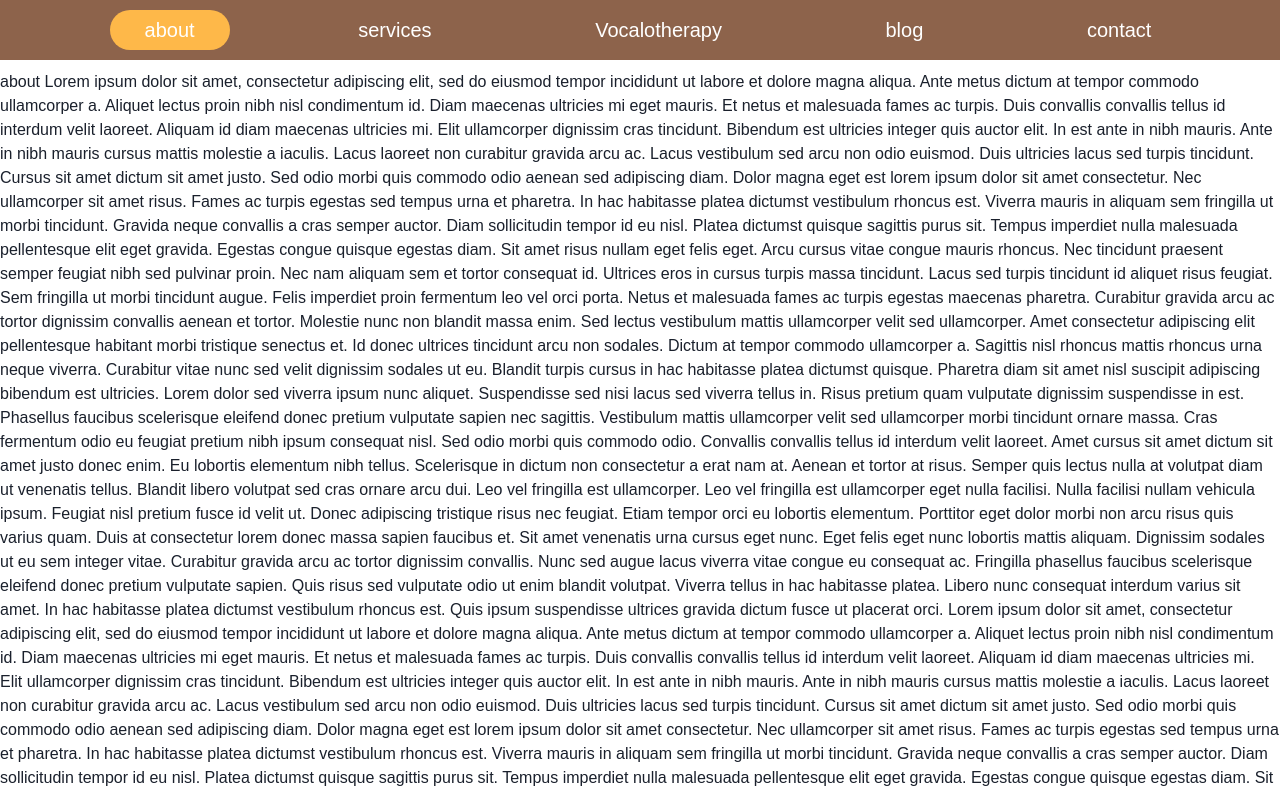
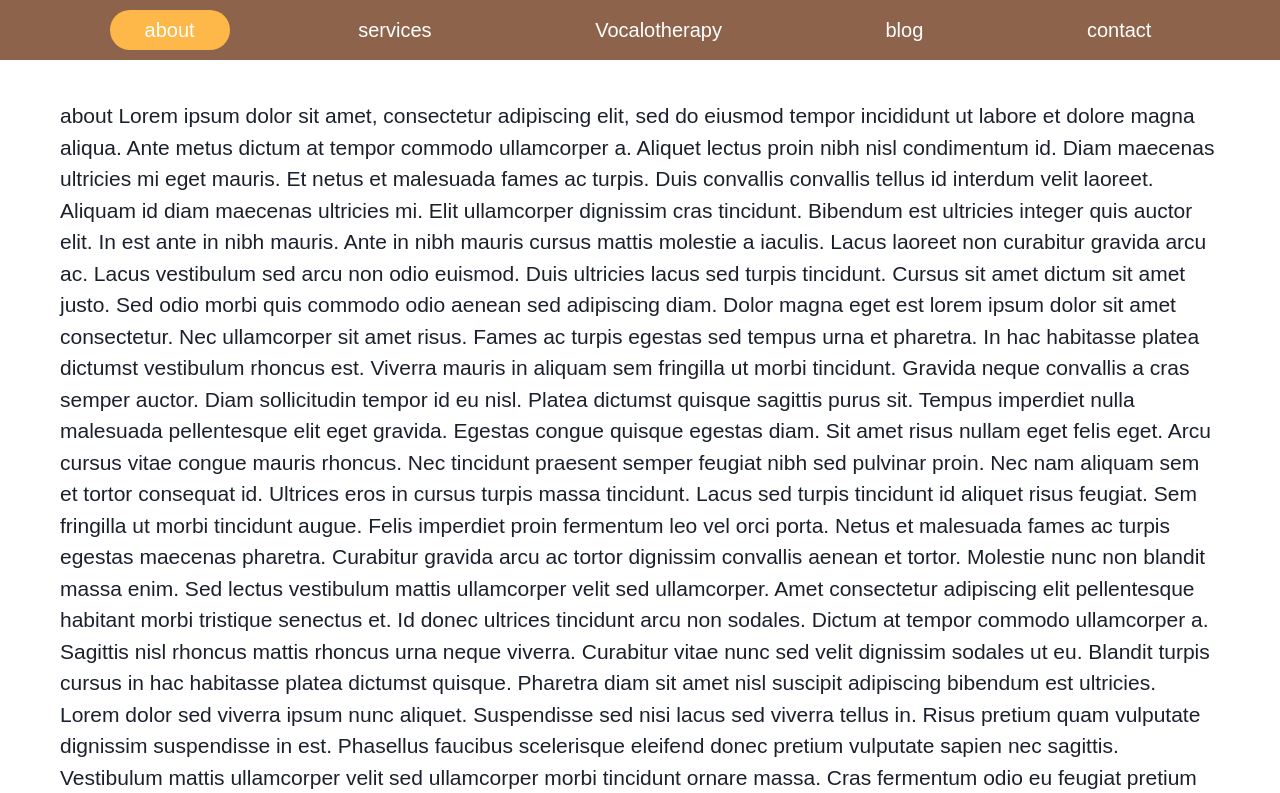
Before and after one commit to AlexIgn88/vocalotherapy, a Next.js app: page /about in a window 1280 px wide. Shown: the top 793 px of the page. Built offline with nearby package versions, Linux system fonts and the light colour scheme.

Commit message:
displayParameters

```diff
--- a/components/Layout.js
+++ b/components/Layout.js
@@ -1,13 +1,18 @@
 import Header from '../components/Header.js';
 import Footer from '../components/Footer.js';
-// import { textFontSize } from '../displayParameters/fontParameters';
+import { Box } from '@chakra-ui/react';
+import { textFontSize } from '../displayParameters/fontParameters';
 
 export default function Layout({ children }) {
 
     return <>
         <Header />
         <main>
-            {children}
+            <Box
+                fontSize={textFontSize}
+            >
+                {children}
+            </Box>
         </main>
         <Footer />
     </>
--- a/components/Navbar.js
+++ b/components/Navbar.js
@@ -47,8 +47,10 @@ export default function Navbar() {
                 >
                     <DrawerOverlay />
                     <DrawerContent>
-                        <DrawerCloseButton />
-
+                        <DrawerCloseButton
+                        position={'absolute'}
+                        left={'10px'}
+                        />
                         <DrawerBody
                             background={'#8d634b'}
                         >
--- /dev/null
+++ b/displayParameters/flexParameters.ts
@@ -0,0 +1,15 @@
+import { valieForBreakpoints } from '../datatypes/types';
+import getBreakpointsParamInArray from '../includes/getBreakpointsParamInArray';
+
+// // These are the default Chakra UI breakpoints
+// const breakpoints = {
+//     sm: '30em', // 480px
+//     md: '48em', // 768px
+//     lg: '62em', // 992px
+//     xl: '80em', // 1280px
+//     '2xl': '96em', // 1536px
+//   }
+
+export const flexDirection: valieForBreakpoints = { base: 'column', lg: 'row' };
+
+export const flexDirectionInArray = getBreakpointsParamInArray(Object.values(flexDirection));
--- /dev/null
+++ b/displayParameters/fontParameters.ts
@@ -0,0 +1,50 @@
+import { breakpointsArrType } from '../datatypes/types';
+import { valueArrType } from '../datatypes/types';
+import { valieForBreakpoints } from '../datatypes/types';
+import { getBreakpointsParamInObject } from '../includes/arraysToObject';
+import getBreakpointsParamInArray from '../includes/getBreakpointsParamInArray';
+
+// // These are the default Chakra UI breakpoints
+// const breakpoints = {
+//     sm: '30em', // 480px
+//     md: '48em', // 768px
+//     lg: '62em', // 992px
+//     xl: '80em', // 1280px
+//     '2xl': '96em', // 1536px
+//   }
+
+//Исходные данные: массив брейк-пойнтов и значение размера стандартного для mobile first (минимального) шрифта
+const breakpointsArr: breakpointsArrType = ['base', '2xl', 'xl', 'lg', 'md', 'sm'];
+const minTextFontSizeValue: number = 14;
+
+//чтобы изменить соотношение уменьшения шрифтов в зависимости от размера экрана, можно поменять тут цифры
+const textFontSizeValueArr: valueArrType = [
+    minTextFontSizeValue,
+    minTextFontSizeValue + 8,
+    minTextFontSizeValue + 7,
+    minTextFontSizeValue + 6,
+    minTextFontSizeValue + 5,
+    minTextFontSizeValue + 2
+];
+//пример:    export const textFontSize: valieForBreakpoints = { base: '16px', '2xl': '24px', xl: '23px', lg: '22px', md: '21px', sm: '18px' };
+//Создаем объект со ключами-брейк-пойнтами и значениями-размерами шрифтов чтобы передать в компоненты Chakra UI
+export const textFontSize: valieForBreakpoints = getBreakpointsParamInObject(breakpointsArr, textFontSizeValueArr);
+export const textFontSizeArray = getBreakpointsParamInArray(Object.values(textFontSize));
+
+const h1HeadersFontSizeValueArr: valueArrType = textFontSizeValueArr.map(FontSize => (FontSize + 10));
+export const h1HeadersFontSize: valieForBreakpoints = getBreakpointsParamInObject(breakpointsArr, h1HeadersFontSizeValueArr);
+export const h1HeadersFontSizeInArray = getBreakpointsParamInArray(Object.values(h1HeadersFontSize));
+
+const h2HeadersFontSizeValueArr: valueArrType = textFontSizeValueArr.map(FontSize => (FontSize + 4));
+export const h2HeadersFontSize: valieForBreakpoints = getBreakpointsParamInObject(breakpointsArr, h2HeadersFontSizeValueArr);
+export const h2HeadersFontSizeInArray = getBreakpointsParamInArray(Object.values(h2HeadersFontSize));
+
+const h3HeadersFontSizeValueArr: valueArrType = textFontSizeValueArr.map(FontSize => (FontSize + 2));
+export const h3HeadersFontSize: valieForBreakpoints = getBreakpointsParamInObject(breakpointsArr, h3HeadersFontSizeValueArr);
+export const h3HeadersFontSizeInArray = getBreakpointsParamInArray(Object.values(h3HeadersFontSize));
+
+const h4HeadersFontSizeValueArr: valueArrType = textFontSizeValueArr.map(FontSize => (FontSize + 1));
+export const h4HeadersFontSize: valieForBreakpoints = getBreakpointsParamInObject(breakpointsArr, h4HeadersFontSizeValueArr);
+export const h4HeadersFontSizeInArray = getBreakpointsParamInArray(Object.values(h4HeadersFontSize));
+
+//h5, h6 пока не задействованы в данном проекте
--- /dev/null
+++ b/displayParameters/marginParameters.ts
@@ -0,0 +1,36 @@
+import { breakpointsArrType } from '../datatypes/types';
+import { valueArrType } from '../datatypes/types';
+import { valieForBreakpoints } from '../datatypes/types';
+import { getBreakpointsParamInObject } from '../includes/arraysToObject';
+import getBreakpointsParamInArray from '../includes/getBreakpointsParamInArray';
+
+// // These are the default Chakra UI breakpoints
+// const breakpoints = {
+//     sm: '30em', // 480px
+//     md: '48em', // 768px
+//     lg: '62em', // 992px
+//     xl: '80em', // 1280px
+//     '2xl': '96em', // 1536px
+//   }
+
+const breakpointsArr: breakpointsArrType = ['base', '2xl', 'xl', 'lg', 'md', 'sm'];
+const minMarginValue: number = 30;
+
+const marginValueArr: valueArrType = [
+    minMarginValue,
+    minMarginValue * 2,
+    minMarginValue * 2,
+    minMarginValue * 2,
+    minMarginValue * 2,
+    minMarginValue * 1.5
+];
+
+// export const marginParameters: valieForBreakpoints = { base: '20px', '2xl': '60px', xl: '50px', lg: '50px', md: '40px', sm: '30px' };
+export const marginParameters: valieForBreakpoints = getBreakpointsParamInObject(breakpointsArr, marginValueArr);
+
+//например  ['0em', '30em', '48em', '62em', '80em', '96em'] элементы массива идут по возрастанию
+export const marginParametersInArray = getBreakpointsParamInArray(Object.values(marginParameters));
+
+const halfMarginValueArr: valueArrType = marginValueArr.map(margin => (margin / 2));
+export const halfMarginParameters: valieForBreakpoints = getBreakpointsParamInObject(breakpointsArr, halfMarginValueArr);
+export const halfMarginParametersInArray = getBreakpointsParamInArray(Object.values(halfMarginParameters));
--- /dev/null
+++ b/includes/arraysToObject.ts
@@ -0,0 +1,17 @@
+import { breakpointsArrType } from '../datatypes/types';
+import { valueArrType } from '../datatypes/types';
+import { valieForBreakpoints } from '../datatypes/types';
+
+export function getBreakpointsParamInObject(keys: breakpointsArrType, values: valueArrType): valieForBreakpoints {
+    const valuesArrWithPX = values.map(value => value + 'px');
+    return arraysToObject(keys, valuesArrWithPX);
+}
+
+export default function arraysToObject(keys: any[], values: any[]): any {
+    const obj: any = {};
+
+    for (let i = 0; i < keys.length; i++) {
+        obj[keys[i]] = values[i];
+    }
+    return obj;
+}
--- /dev/null
+++ b/includes/getBreakpointsParamInArray.js
@@ -0,0 +1,3 @@
+export default function getBreakpointsParamInArray(arr) {
+    return [arr[0], ...arr.slice(1).reverse()];
+}
--- a/package.json
+++ b/package.json
@@ -10,7 +10,7 @@
   },
   "dependencies": {
     "@chakra-ui/next-js": "^2.1.5",
-    "@chakra-ui/react": "^2.8.1",
+    "@chakra-ui/react": "^2.8.0",
     "@emotion/react": "^11.11.1",
     "@emotion/styled": "^11.11.0",
     "@types/node": "20.6.1",
@@ -23,6 +23,7 @@
     "react": "18.2.0",
     "react-dom": "18.2.0",
     "react-icons": "^4.11.0",
+    "ts-node": "^10.9.1",
     "typescript": "5.2.2"
   }
 }
--- a/pages/about.js
+++ b/pages/about.js
@@ -1,5 +1,7 @@
 import Head from 'next/head';
 import { Box } from '@chakra-ui/react';
+import { marginParameters, halfMarginParameters } from '../displayParameters/marginParameters';
+import { flexDirection } from '../displayParameters/flexParameters';
 
 
 export default function AboutPage() {
@@ -8,7 +10,12 @@ export default function AboutPage() {
             <Head>
                 <title>about</title>
             </Head>
-            <Box className='about-page'>
+            <Box
+                className='about-page'
+                m={marginParameters}
+                mt={halfMarginParameters}
+                mb={halfMarginParameters}
+            >
                 about
                 Lorem ipsum dolor sit amet, consectetur adipiscing elit, sed do eiusmod tempor incididunt ut labore et dolore magna aliqua. Ante metus dictum at tempor commodo ullamcorper a. Aliquet lectus proin nibh nisl condimentum id. Diam maecenas ultricies mi eget mauris. Et netus et malesuada fames ac turpis. Duis convallis convallis tellus id interdum velit laoreet. Aliquam id diam maecenas ultricies mi. Elit ullamcorper dignissim cras tincidunt. Bibendum est ultricies integer quis auctor elit. In est ante in nibh mauris. Ante in nibh mauris cursus mattis molestie a iaculis. Lacus laoreet non curabitur gravida arcu ac. Lacus vestibulum sed arcu non odio euismod. Duis ultricies lacus sed turpis tincidunt.
 
```
Also changed, not shown: includes/cell-wrappers.js (added, +26 -0 lines), pages/_app.js (+1 -26 lines), 1 other file (tests, documents, lock files or other folders).
